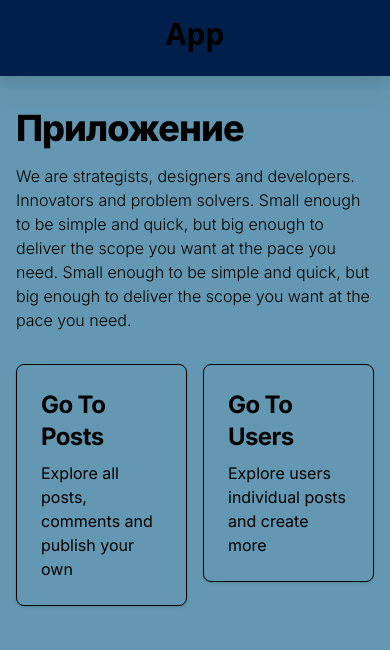
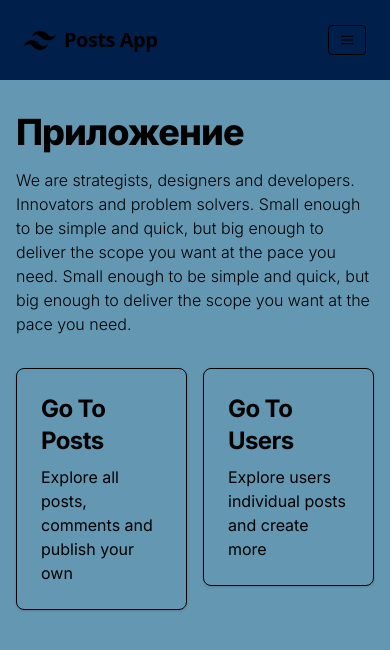
Before and after one commit to Ani-21/app, a Next.js app in the folder apps/client/: page / in a window 390 px wide. Shown: the top 650 px of the page. Built offline with nearby package versions, Linux system fonts and the light colour scheme.

Commit message:
feat: enhace comments list and add post functionality

```diff
--- a/apps/client/src/app/posts/[postId]/components/CommentCard.tsx
+++ b/apps/client/src/app/posts/[postId]/components/CommentCard.tsx
@@ -5,18 +5,18 @@ type CommentCardProps = {
 }
 
 const CommentCard = ({ comment }: CommentCardProps) => (
-  <li className="pb-3 sm:pb-4">
-    <div className="flex items-center space-x-4">
-      <div className="flex-1 min-w-0">
-        <p className="text-sm font-medium text-gray-900 truncate dark:text-white">
-          {comment.name}
-        </p>
-        <p className="text-sm text-gray-500 truncate dark:text-gray-400">
+  <article className="p-6 mb-6 text-base bg-white rounded-lg dark:bg-gray-900">
+    <footer className="flex justify-between items-center mb-2">
+      <div className="flex items-center">
+        <p className="inline-flex items-center mr-3 text-sm text-gray-900 dark:text-white">
+          <img className="mr-2 w-6 h-6 rounded-full" alt={comment.name} />
           {comment.email}
         </p>
       </div>
-    </div>
-  </li>
+    </footer>
+    <p className="text-lg text-gray-600 dark:text-gray-400">{comment.name}</p>
+    <p className="text-gray-500 dark:text-gray-400">{comment.body}</p>
+  </article>
 )
 
 export default CommentCard
--- a/apps/client/src/app/posts/[postId]/components/Comments.tsx
+++ b/apps/client/src/app/posts/[postId]/components/Comments.tsx
@@ -1,14 +1,25 @@
+import FormComment from '@src/components/FormComment'
 import CommentCard from './CommentCard'
 
 type Props = {
   comments: PostComment[]
 }
-const Comments = ({ comments }: Props) => (
-  <ul className="max-w-md divide-y divide-gray-200 dark:divide-gray-700">
-    {comments.map(comment => (
-      <CommentCard key={comment.id} comment={comment} />
-    ))}
-  </ul>
+const CommentsSection = ({ comments }: Props) => (
+  <section className="bg-white dark:bg-gray-900 py-8 lg:py-16">
+    <div className="max-w-2xl mx-auto px-4">
+      <div className="flex justify-between items-center mb-6">
+        <h2 className="text-lg lg:text-2xl font-bold text-gray-900 dark:text-white">
+          Discussion (20)
+        </h2>
+      </div>
+      <FormComment />
+      <ul className="max-w-md divide-y divide-gray-200 dark:divide-gray-700">
+        {comments.map(comment => (
+          <CommentCard key={comment.id} comment={comment} />
+        ))}
+      </ul>
+    </div>
+  </section>
 )
 
-export default Comments
+export default CommentsSection
--- a/apps/client/src/app/posts/[postId]/page.tsx
+++ b/apps/client/src/app/posts/[postId]/page.tsx
@@ -1,7 +1,8 @@
 import getComments from 'lib/getComments'
 import getPost from 'lib/getPost'
+import Link from 'next/link'
 import PostCard from '../components/PostCard'
-import Comments from './components/Comments'
+import CommentsSection from './components/Comments'
 
 type Params = {
   params: {
@@ -17,8 +18,12 @@ const Post = async ({ params: { postId } }: Params) => {
 
   return (
     <>
+      <p>
+        <Link href="/posts">Got Back to Posts</Link>
+      </p>
+      <br />
       <PostCard post={postData} />
-      <Comments comments={commentsData} />
+      <CommentsSection comments={commentsData} />
     </>
   )
 }
--- /dev/null
+++ b/apps/client/src/components/FormComment.tsx
@@ -0,0 +1,29 @@
+'use client'
+
+import React, { SyntheticEvent } from 'react'
+
+const FormComment = () => {
+  const handleSubmit = (e: SyntheticEvent) => {
+    e.preventDefault()
+  }
+  return (
+    <form className="mb-6" onSubmit={handleSubmit}>
+      <div className="py-2 px-4 mb-4 bg-white rounded-lg rounded-t-lg border border-gray-200 dark:bg-gray-800 dark:border-gray-700">
+        <textarea
+          id="comment"
+          className="px-0 w-full text-sm text-gray-900 border-0 focus:ring-0 focus:outline-none dark:text-white dark:placeholder-gray-400 dark:bg-main"
+          placeholder="Write a comment..."
+          required
+        />
+      </div>
+      <button
+        type="submit"
+        className="inline-flex items-center py-2.5 px-4 text-xs font-medium text-center text-white bg-primary-700 rounded-lg focus:ring-4 focus:ring-primary-200 dark:focus:ring-primary-900 hover:bg-primary-800"
+      >
+        Post comment
+      </button>
+    </form>
+  )
+}
+
+export default FormComment
--- a/apps/client/src/components/Navbar.tsx
+++ b/apps/client/src/components/Navbar.tsx
@@ -1,11 +1,64 @@
+/* eslint-disable react/button-has-type */
+
+'use client'
+
 import Link from 'next/link'
+import { useState } from 'react'
 
 export default function Navbar() {
+  const [isOpen, setIsOpen] = useState(false)
   return (
-    <nav className="bg-dark p-4 flex justify-between flex-col md:flex-row sticky top-0 drop-shadow-xl">
-      <h1 className="text-3xl font-bold text-white grid place-content-center mb-2 md:mb-0">
-        <Link href="/">App</Link>
-      </h1>
+    <nav className="flex items-center justify-between flex-wrap bg-dark p-6">
+      <div className="flex items-center flex-shrink-0 text-white mr-6">
+        <svg
+          className="fill-current h-8 w-8 mr-2"
+          width="54"
+          height="54"
+          viewBox="0 0 54 54"
+          xmlns="http://www.w3.org/2000/svg"
+        >
+          <path d="M13.5 22.1c1.8-7.2 6.3-10.8 13.5-10.8 10.8 0 12.15 8.1 17.55 9.45 3.6.9 6.75-.45 9.45-4.05-1.8 7.2-6.3 10.8-13.5 10.8-10.8 0-12.15-8.1-17.55-9.45-3.6-.9-6.75.45-9.45 4.05zM0 38.3c1.8-7.2 6.3-10.8 13.5-10.8 10.8 0 12.15 8.1 17.55 9.45 3.6.9 6.75-.45 9.45-4.05-1.8 7.2-6.3 10.8-13.5 10.8-10.8 0-12.15-8.1-17.55-9.45-3.6-.9-6.75.45-9.45 4.05z" />
+        </svg>
+        <span className="font-semibold text-xl tracking-tight">Posts App</span>
+      </div>
+      <div className="block lg:hidden">
+        <button
+          onClick={() => setIsOpen(prev => !prev)}
+          className="flex items-center px-3 py-2 border rounded text-teal-200 border-teal-400 hover:text-white hover:border-white"
+        >
+          <svg
+            className="fill-current h-3 w-3"
+            viewBox="0 0 20 20"
+            xmlns="http://www.w3.org/2000/svg"
+          >
+            <title>Menu</title>
+            <path d="M0 3h20v2H0V3zm0 6h20v2H0V9zm0 6h20v2H0v-2z" />
+          </svg>
+        </button>
+      </div>
+      {isOpen ? (
+        <div className="w-full block flex-grow lg:flex lg:items-center lg:w-auto">
+          <div className="text-sm lg:flex-grow">
+            <Link href="/posts">
+              <p className="block mt-4 lg:inline-block lg:mt-0 text-teal-200 hover:text-white mr-4">
+                Posts
+              </p>
+            </Link>
+            <Link href="/explore">
+              <p className="block mt-4 lg:inline-block lg:mt-0 text-teal-200 hover:text-white mr-4">
+                Explore
+              </p>
+            </Link>
+            <Link href="/users">
+              <p className="block mt-4 lg:inline-block lg:mt-0 text-teal-200 hover:text-white">
+                Contacts
+              </p>
+            </Link>
+          </div>
+        </div>
+      ) : (
+        ''
+      )}
     </nav>
   )
 }
--- a/packages/eslint-config-custom/eslint-next.js
+++ b/packages/eslint-config-custom/eslint-next.js
@@ -34,6 +34,7 @@ module.exports = {
       },
     ],
     'react/function-component-definition': 'off',
+    'react/button-has-type': 'off',
     'react/react-in-jsx-scope': 'off',
     '@next/next/no-html-link-for-pages': 'off',
   },
```
Also changed, not shown: apps/client/public/user.png (added), 4 other files (tests, documents, lock files or other folders).
